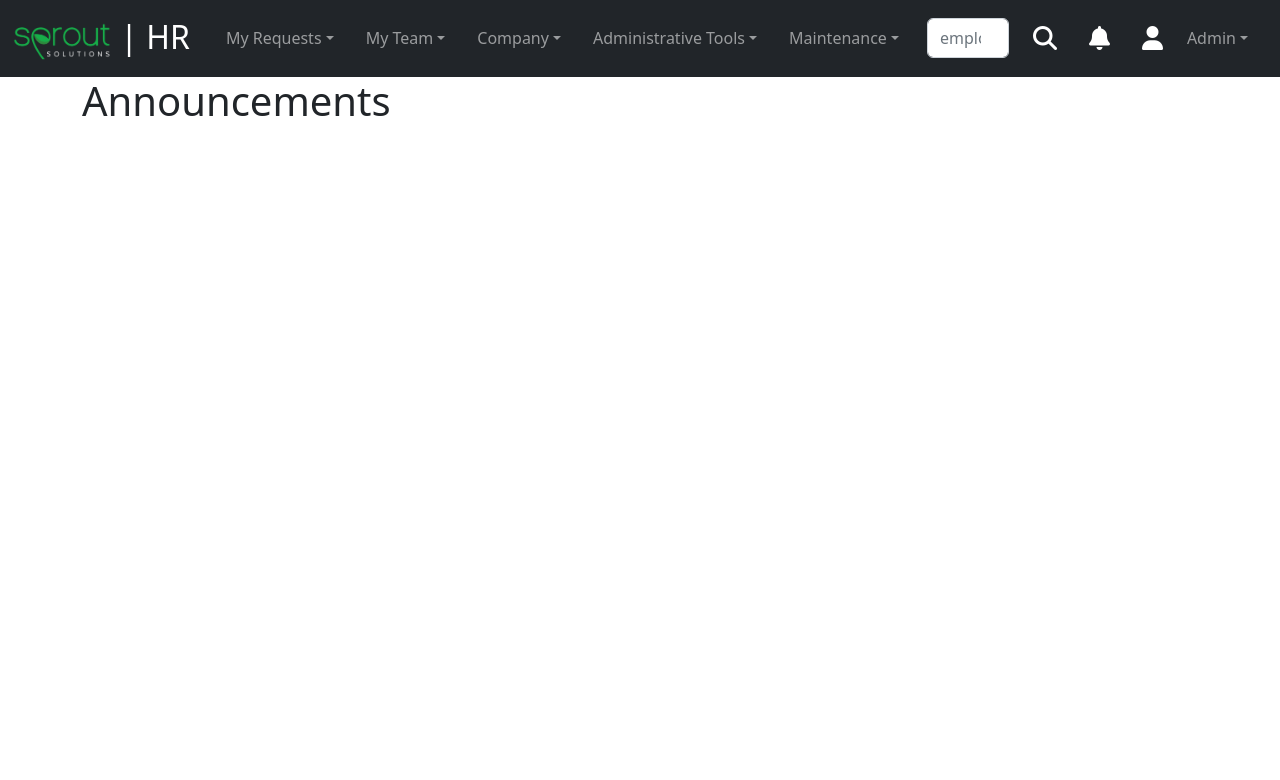
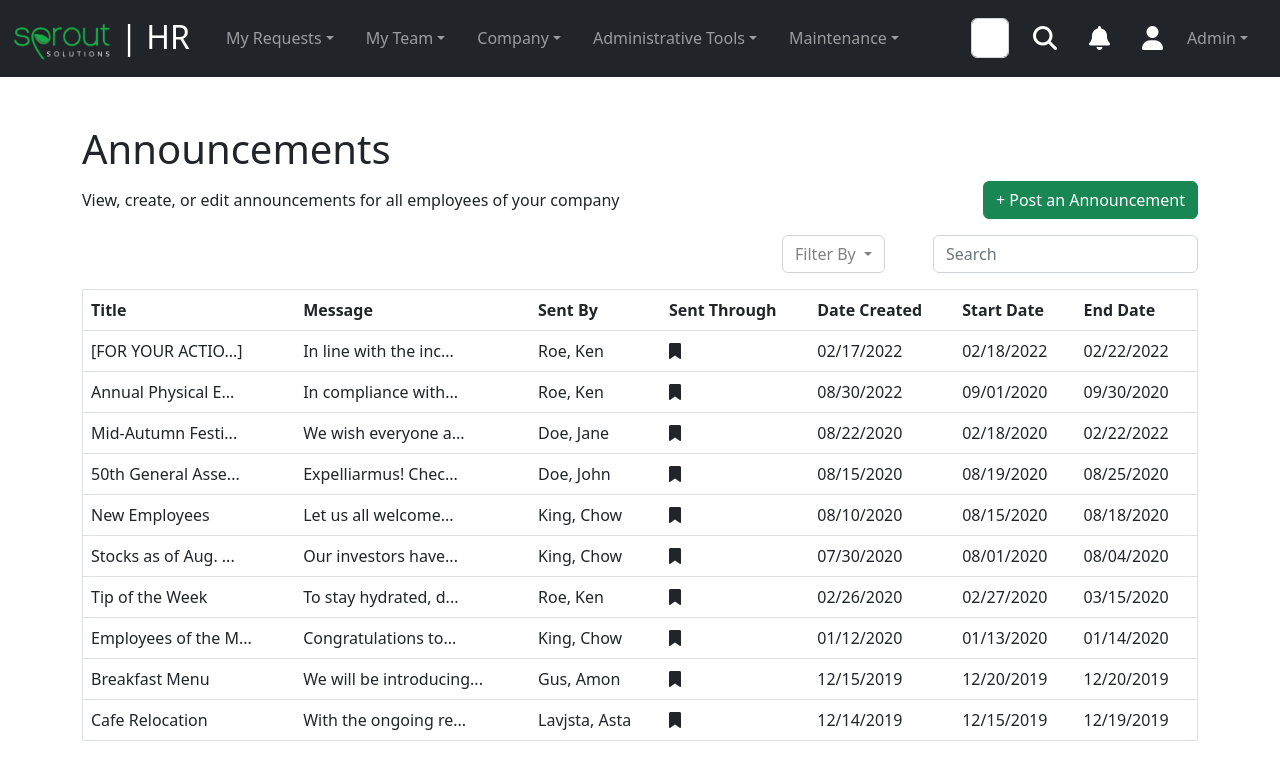
Before and after one commit to jonathannarvaez0/sprout-solutions-developer-exam, a plain HTML site: page index.html in a window 1280 px wide. Drawn offline with nearby package versions, Linux system fonts and the light colour scheme.

Commit message:
added main content table and data

```diff
--- /dev/null
+++ b/css/style.css
@@ -0,0 +1,20 @@
+.icon{
+    color: white;
+    font-size: 1.5rem;
+    margin: 0 1rem;
+    line-height: 40px;
+}
+
+.filter button{
+    background: #fff;
+    color: gray;
+    border-color: lightgray;
+}
+
+.filter button:hover{
+    border-color: lightgray;
+}
+
+table{
+    border: 1px solid black;
+}
--- a/index.html
+++ b/index.html
@@ -9,7 +9,8 @@
     <!-- Font awesome -->
     <script src="https://kit.fontawesome.com/9c74cd3f02.js" crossorigin="anonymous"></script>
     <!-- CSS -->
-    <link rel="stylesheet" href="style.css">
+    <link rel="stylesheet" href="css/style.css">
+    <script src="https://ajax.googleapis.com/ajax/libs/jquery/3.3.1/jquery.min.js"></script>
     <title>Sprout Solutions</title>
 </head>
 <body>
@@ -26,7 +27,7 @@
             <div class="collapse navbar-collapse " id="navbarSupportedContent">
                 <div class="container-fluid d-flex justify-content-end">
                     <!-- Nav Links -->
-                    <ul class="navbar-nav me-1 mb-2 mb-lg-0">
+                    <ul class="navbar-nav me-5 mb-2 mb-lg-0">
                         <li class="nav-item dropdown me-3">
                             <a class="nav-link dropdown-toggle" href="#" role="button" data-bs-toggle="dropdown" aria-expanded="false">My Requests</a>
                             <ul class="dropdown-menu">
@@ -89,13 +90,66 @@
             </div>
         </div>
     </nav>
+    <!-- Main Content -->
+    <main>
+        <div class="container pt-5">
+            <h1>Announcements</h1>
+            <div class="container p-0">
+                <div class="row mb-3">
+                    <div class="col d-flex align-items-center">
+                        View, create, or edit announcements for all employees of your company
+                    </div>
+                    <div class="col d-flex justify-content-end">
+                        <button type="button" class="btn btn-success">+ Post an Announcement</button>
+                    </div>
+                </div>
 
-    <main>
-        <div class="container">
-            <h1>Announcements</h1>
+                <div class="row mb-3">
+                    <div class="col">
+                    </div>
+                    <div class="col d-flex justify-content-end">
+                        <div class="filter me-5">
+                            <button class="btn dropdown-toggle" type="button" data-bs-toggle="dropdown" aria-expanded="false">
+                                Filter By
+                            </button>
+                            <ul class="dropdown-menu">
+                                <li><a class="dropdown-item" href="#">Date</a></li>
+                                <li><a class="dropdown-item" href="#">Ascending</a></li>
+                                <li><a class="dropdown-item" href="#">Descending</a></li>
+                            </ul>
+                        </div>
+                        <form class="" role="search">
+                            <input class="form-control me-2" type="search" placeholder="Search" aria-label="Search">
+                        </form>
+                    </div>
+                </div>
+            </div>
         </div>
+        <!-- Table -->
+        <section>
+            <div class="container">
+                <table class="table">
+                    <thead>
+                    <tr>
+                        <th scope="col">Title</th>
+                        <th scope="col">Message</th>
+                        <th scope="col">Sent By</th>
+                        <th scope="col">Sent Through</th>
+                        <th scope="col">Date Created</th>
+                        <th scope="col">Start Date</th>
+                        <th scope="col">End Date</th>
+                    </tr>
+                    </thead>
+                    <tbody id="data-output">
+                        <!-- Dynamic -->
+                    </tbody>
+                </table>
+            </div>
+        </section>
     </main>
-    <!--Bootstrap JS-->
+    <!--Bootstrap-->
     <script src="https://cdn.jsdelivr.net/npm/bootstrap@5.2.2/dist/js/bootstrap.bundle.min.js" integrity="sha384-OERcA2EqjJCMA+/3y+gxIOqMEjwtxJY7qPCqsdltbNJuaOe923+mo//f6V8Qbsw3" crossorigin="anonymous"></script>
+    <!-- Script -->
+    <script src="js/script.js"></script>
 </body>
 </html>
--- /dev/null
+++ b/js/script.js
@@ -0,0 +1,113 @@
+let obj = [
+    {
+        "title": "[FOR YOUR ACTIO...]",
+        "message": "In line with the inc...",
+        "sentBy": "Roe, Ken",
+        "sentThrough": "fa-solid fa-bookmark",
+        "date": "02/17/2022",
+        "start": "02/18/2022",
+        "end": "02/22/2022"
+    },
+    {
+        "title": "Annual Physical E...",
+        "message": "In compliance with...",
+        "sentBy": "Roe, Ken",
+        "sentThrough": "fa-solid fa-bookmark",
+        "date": "08/30/2022",
+        "start": "09/01/2020",
+        "end": "09/30/2020"
+    },
+    {
+        "title": "Mid-Autumn Festi...",
+        "message": "We wish everyone a...",
+        "sentBy": "Doe, Jane",
+        "sentThrough": "fa-solid fa-bookmark",
+        "date": "08/22/2020",
+        "start": "02/18/2020",
+        "end": "02/22/2022"
+    },
+    {
+        "title": "50th General Asse...",
+        "message": "Expelliarmus! Chec...",
+        "sentBy": "Doe, John",
+        "sentThrough": "fa-solid fa-bookmark",
+        "date": "08/15/2020",
+        "start": "08/19/2020",
+        "end": "08/25/2020"
+    },
+    {
+        "title": "New Employees",
+        "message": "Let us all welcome...",
+        "sentBy": "King, Chow",
+        "sentThrough": "fa-solid fa-bookmark",
+        "date": "08/10/2020",
+        "start": "08/15/2020",
+        "end": "08/18/2020"
+    },
+    {
+        "title": "Stocks as of Aug. ...",
+        "message": "Our investors have...",
+        "sentBy": "King, Chow",
+        "sentThrough": "fa-solid fa-bookmark",
+        "date": "07/30/2020",
+        "start": "08/01/2020",
+        "end": "08/04/2020"
+    },
+    {
+        "title": "Tip of the Week",
+        "message": "To stay hydrated, d...",
+        "sentBy": "Roe, Ken",
+        "sentThrough": "fa-solid fa-bookmark",
+        "date": "02/26/2020",
+        "start": "02/27/2020",
+        "end": "03/15/2020"
+    },
+    {
+        "title": "Employees of the M...",
+        "message": "Congratulations to...",
+        "sentBy": "King, Chow",
+        "sentThrough": "fa-solid fa-bookmark",
+        "date": "01/12/2020",
+        "start": "01/13/2020",
+        "end": "01/14/2020"
+    },
+    {
+        "title": "Breakfast Menu",
+        "message": "We will be introducing...",
+        "sentBy": "Gus, Amon",
+        "sentThrough": "fa-solid fa-bookmark",
+        "date": "12/15/2019",
+        "start": "12/20/2019",
+        "end": "12/20/2019"
+    },
+    {
+        "title": "Cafe Relocation",
+        "message": "With the ongoing re...",
+        "sentBy": "Lavjsta, Asta",
+        "sentThrough": "fa-solid fa-bookmark",
+        "date": "12/14/2019",
+        "start": "12/15/2019",
+        "end": "12/19/2019"
+    }
+]
+
+buildTable(obj)
+
+function buildTable(data){
+    let table =document.getElementById('data-output')
+
+    for(let i=0; i<data.length; i++){
+        let row = ` <tr>
+                        <td>${data[i].title}</td>
+                        <td>${data[i].message}</td>
+                        <td>${data[i].sentBy}</td>
+                        <td><i class="${data[i].sentThrough}"></i></td>
+                        <td>${data[i].date}</td>
+                        <td>${data[i].start}</td>
+                        <td>${data[i].end}</td>
+
+            </tr>
+        `
+        table.innerHTML +=row;
+    }
+}
--- a/style.css
+++ /dev/null
@@ -1,6 +0,0 @@
-.icon{
-    color: white;
-    font-size: 1.5rem;
-    margin: 0 1rem;
-    line-height: 40px;
-}
```
Also changed, not shown: js/data.json (added, +92 -0 lines).
